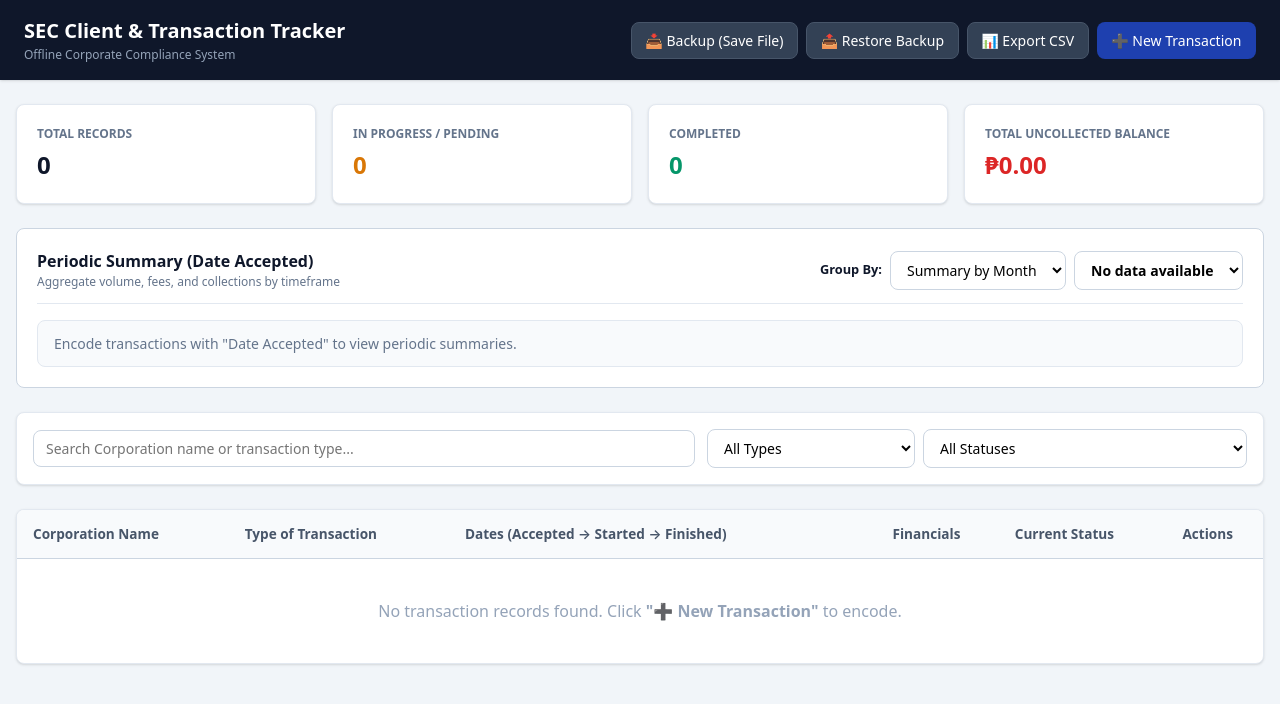
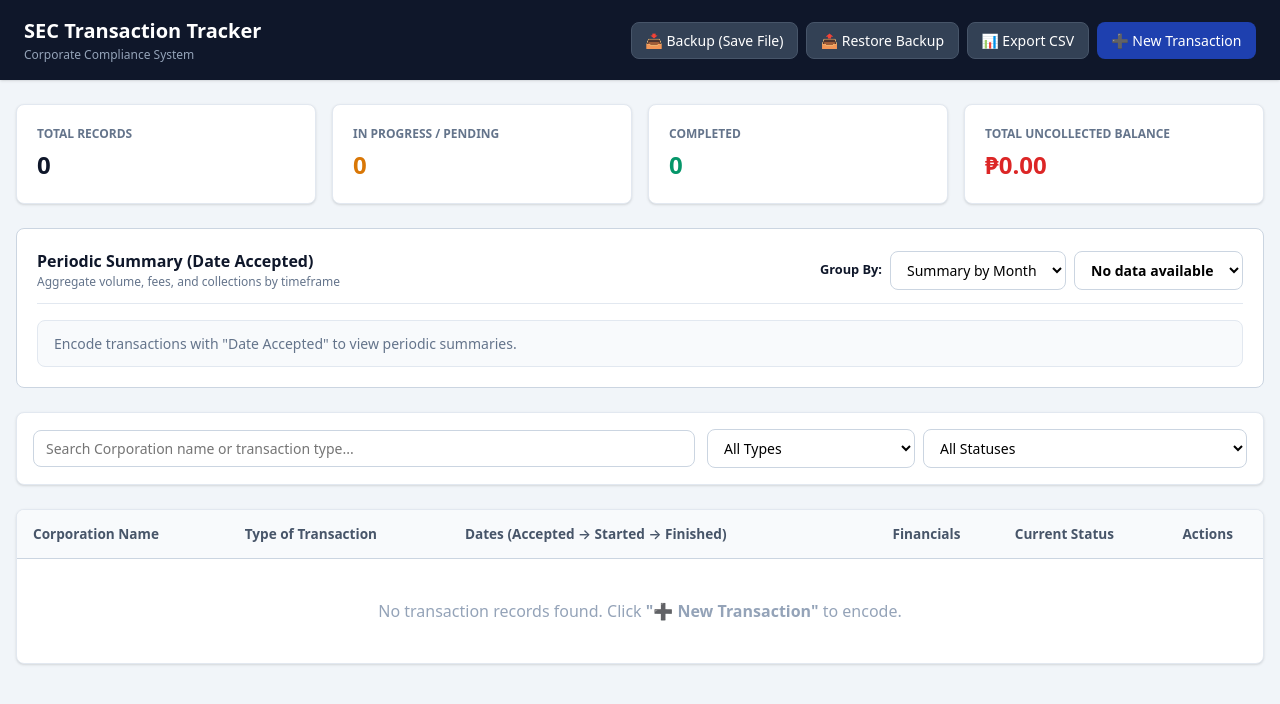
Before and after one commit to janssenbel/my-sectracker-app, a plain HTML site: page index.html in a window 1280 px wide. Drawn offline with Linux system fonts and the light colour scheme.

Commit message:
Update index.html

```diff
--- a/index.html
+++ b/index.html
@@ -3,7 +3,7 @@
 <head>
   <meta charset="UTF-8">
   <meta name="viewport" content="width=device-width, initial-scale=1.0">
-  <title>SEC Transactions & Corporate Compliance Tracker</title>
+  <title>SEC Transactions Tracker</title>
   <style>
     /* 100% OFFLINE STYLING - NO INTERNET OR EXTERNAL LIBS NEEDED */
     :root {
@@ -100,8 +100,8 @@
   <header>
     <div class="header-container">
       <div class="app-title">
-        <h1>SEC Client & Transaction Tracker</h1>
-        <p>Offline Corporate Compliance System</p>
+        <h1>SEC Transaction Tracker</h1>
+        <p>Corporate Compliance System</p>
       </div>
       <div class="header-actions">
         <!-- Backup & Restore Buttons -->
```
